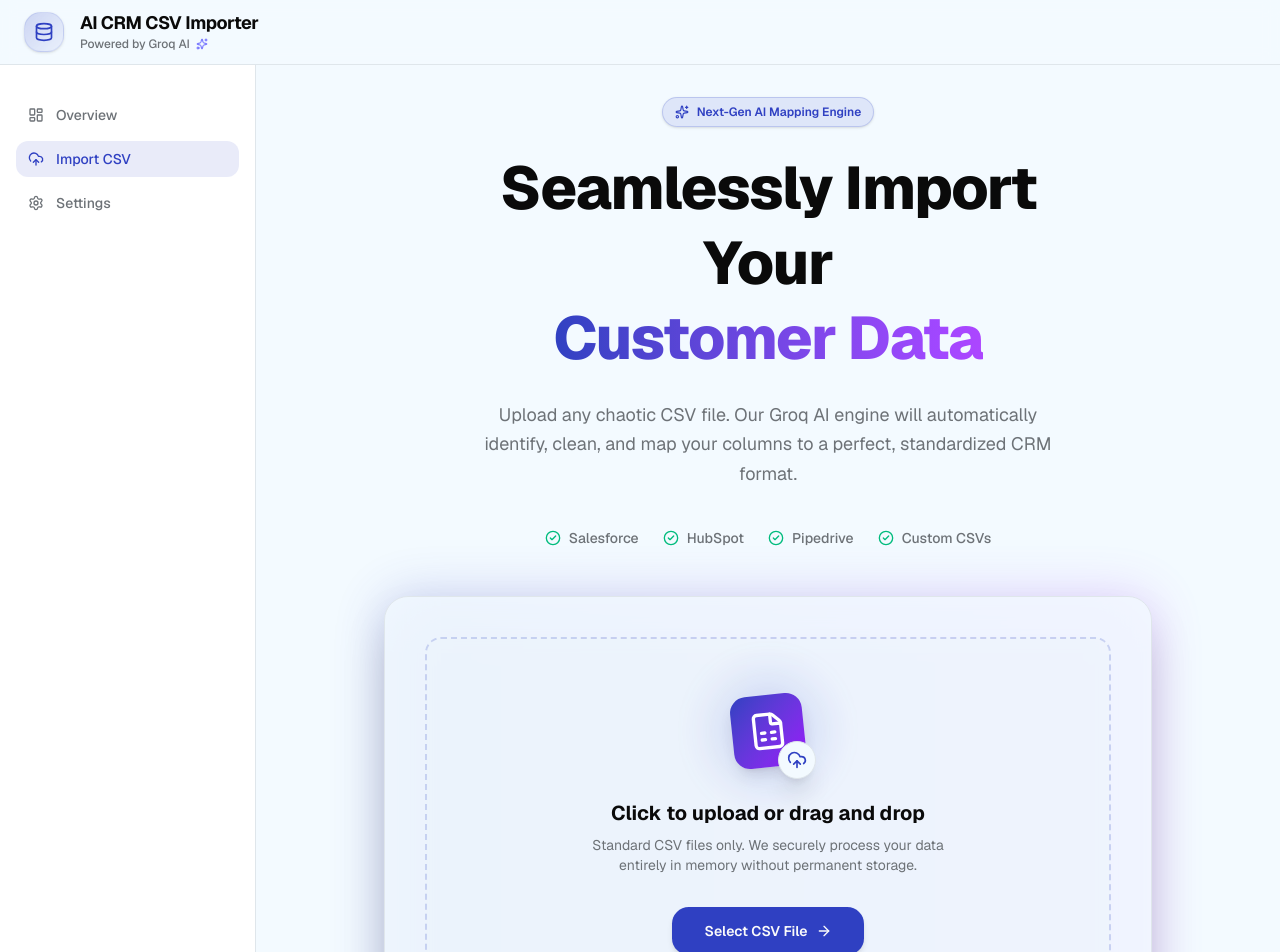
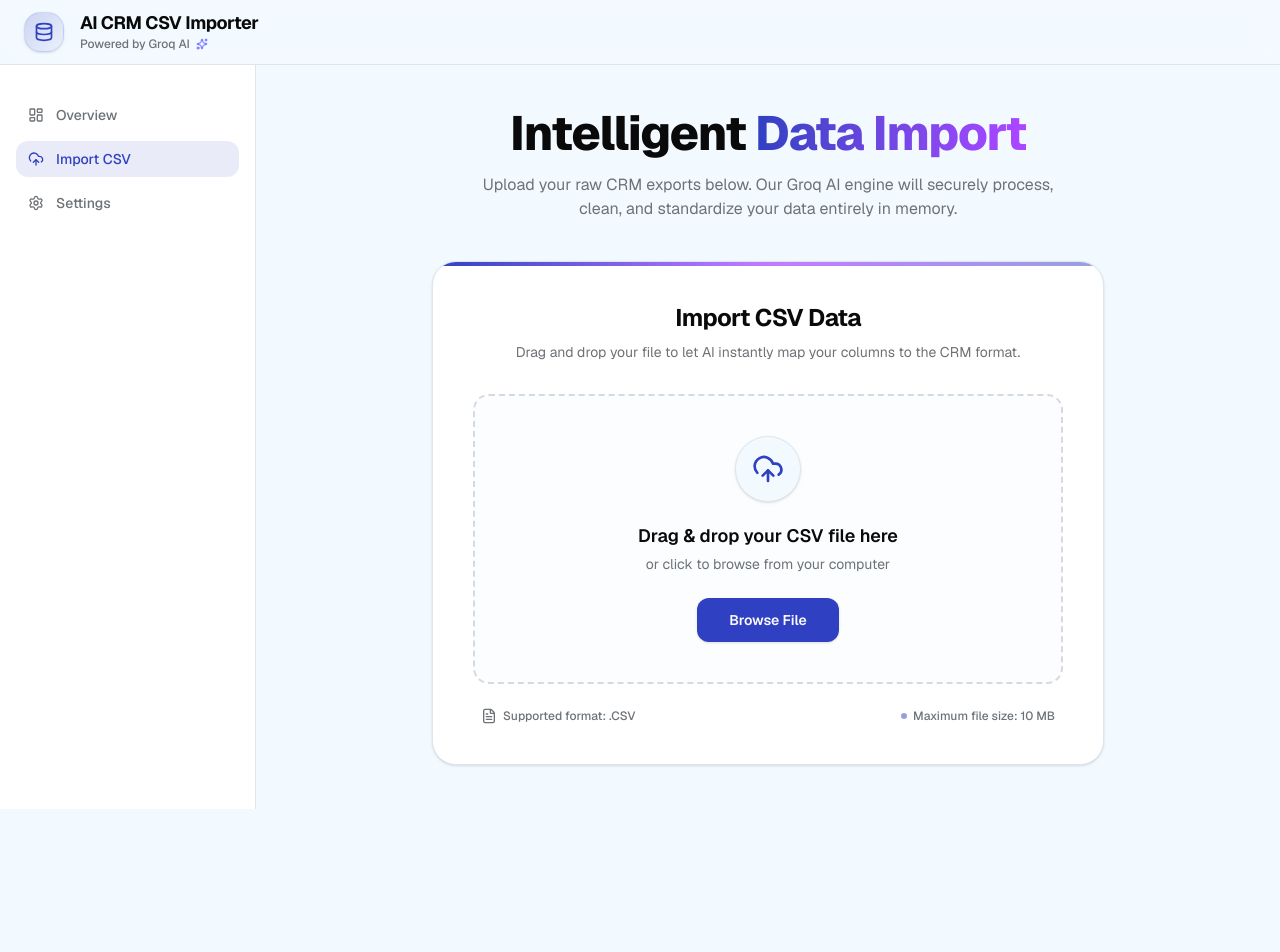
Before and after one commit to Mayankkvv/AI-CRM-CSV-Importer, a Next.js app in the folder frontend/: page / in a window 1280 px wide. Shown: the top 952 px of the page. After the commit the page ends 809 px from the top, so only its background shows below. Built offline with nearby package versions, Linux system fonts and the light colour scheme.

Commit message:
feat: build upload card interface

```diff
--- a/frontend/src/app/page.tsx
+++ b/frontend/src/app/page.tsx
@@ -1,88 +1,22 @@
 import React from 'react';
-import { UploadCloud, FileSpreadsheet, CheckCircle2, ArrowRight, Sparkles } from 'lucide-react';
+import UploadCard from '@/components/UploadCard';
 
 export default function Home() {
   return (
     <div className="flex flex-col items-center justify-center min-h-[85vh] animate-in fade-in slide-in-from-bottom-8 duration-1000">
 
-      {/* 1. Hero Text Section */}
+      {/* Hero Text Section */}
       <div className="text-center max-w-2xl mx-auto mb-10">
-        <div className="inline-flex items-center gap-2 px-3 py-1.5 rounded-full bg-primary/10 text-primary text-xs font-semibold mb-6 border border-primary/20 shadow-sm">
-          <Sparkles className="w-3.5 h-3.5" />
-          <span>Next-Gen AI Mapping Engine</span>
-        </div>
-
-        <h1 className="text-4xl md:text-6xl font-extrabold tracking-tight text-foreground mb-6 leading-tight">
-          Seamlessly Import Your <br className="hidden sm:block" />
-          <span className="text-transparent bg-clip-text bg-gradient-to-r from-primary to-purple-500">
-            Customer Data
-          </span>
+        <h1 className="text-3xl md:text-5xl font-extrabold tracking-tight text-foreground mb-4">
+          Intelligent <span className="text-transparent bg-clip-text bg-gradient-to-r from-primary to-purple-500">Data Import</span>
         </h1>
-
-        <p className="text-lg text-muted-foreground max-w-xl mx-auto leading-relaxed">
-          Upload any chaotic CSV file. Our Groq AI engine will automatically identify, clean, and map your columns to a perfect, standardized CRM format.
+        <p className="text-base text-muted-foreground max-w-xl mx-auto">
+          Upload your raw CRM exports below. Our Groq AI engine will securely process, clean, and standardize your data entirely in memory.
         </p>
       </div>
 
-      {/* 2. Supported Sources / Trust Badges */}
-      <div className="flex flex-wrap justify-center gap-6 mb-12 text-sm font-medium text-muted-foreground">
-        <div className="flex items-center gap-2">
-          <CheckCircle2 className="w-4 h-4 text-emerald-500" /> Salesforce
-        </div>
-        <div className="flex items-center gap-2">
-          <CheckCircle2 className="w-4 h-4 text-emerald-500" /> HubSpot
-        </div>
-        <div className="flex items-center gap-2">
-          <CheckCircle2 className="w-4 h-4 text-emerald-500" /> Pipedrive
-        </div>
-        <div className="flex items-center gap-2">
-          <CheckCircle2 className="w-4 h-4 text-emerald-500" /> Custom CSVs
-        </div>
-      </div>
-
-      {/* 3. Glassmorphism Upload Card */}
-      <div className="w-full max-w-3xl relative group">
-
-        {/* Background Ambient Glow */}
-        <div className="absolute -inset-1 bg-gradient-to-r from-primary to-purple-500 rounded-[2rem] blur-xl opacity-20 group-hover:opacity-40 transition duration-700"></div>
-
-        {/* The Glass Card Surface */}
-        <div className="relative bg-background/80 backdrop-blur-xl border border-border shadow-2xl rounded-3xl p-6 md:p-10 text-center">
-
-          {/* Dashed Drop Zone */}
-          <div className="border-2 border-dashed border-primary/20 rounded-2xl p-10 flex flex-col items-center justify-center bg-muted/30 hover:bg-muted/50 transition-colors cursor-pointer group/dropzone">
-
-            {/* 4. Beautiful Illustration Placeholder */}
-            <div className="relative mb-8 mt-4">
-              {/* Inner Glow */}
-              <div className="absolute -inset-4 bg-primary/20 rounded-full blur-xl animate-pulse"></div>
-
-              {/* Spreadsheet Icon */}
-              <div className="bg-gradient-to-br from-primary to-purple-600 text-white p-4 rounded-2xl shadow-lg relative z-10 transform -rotate-6 group-hover/dropzone:rotate-0 transition-transform duration-500">
-                <FileSpreadsheet className="w-10 h-10" />
-              </div>
-
-              {/* Layered Upload Badge */}
-              <div className="absolute -bottom-3 -right-3 bg-background p-2 rounded-full shadow-xl border border-border z-20">
-                <UploadCloud className="w-5 h-5 text-primary" />
-              </div>
-            </div>
-
-            {/* Upload Call to Action */}
-            <h3 className="text-xl font-bold mb-2 text-foreground">Click to upload or drag and drop</h3>
-            <p className="text-sm text-muted-foreground mb-8 max-w-sm">
-              Standard CSV files only. We securely process your data entirely in memory without permanent storage.
-            </p>
-
-            {/* Premium Button */}
-            <button className="inline-flex items-center justify-center rounded-xl text-sm font-semibold transition-all focus-visible:outline-none focus-visible:ring-2 focus-visible:ring-ring disabled:pointer-events-none disabled:opacity-50 bg-primary text-primary-foreground hover:bg-primary/90 hover:shadow-lg hover:shadow-primary/25 h-12 px-8 gap-2 shadow-md">
-              Select CSV File
-              <ArrowRight className="w-4 h-4" />
-            </button>
-
-          </div>
-        </div>
-      </div>
+      {/* Render our newly created modular component */}
+      <UploadCard />
 
     </div>
   );
--- /dev/null
+++ b/frontend/src/components/UploadCard.tsx
@@ -0,0 +1,62 @@
+import React from 'react';
+import { UploadCloud, FileText } from 'lucide-react';
+
+export default function UploadCard() {
+  return (
+    <div className="w-full max-w-2xl mx-auto">
+      {/* Main Card Container */}
+      <div className="relative group rounded-3xl bg-card border shadow-sm transition-all hover:shadow-md overflow-hidden">
+
+        {/* Subtle top gradient accent bar */}
+        <div className="absolute top-0 inset-x-0 h-1 bg-gradient-to-r from-primary via-purple-400 to-primary/50"></div>
+
+        <div className="p-8 md:p-10">
+
+          {/* Card Header */}
+          <div className="text-center mb-8">
+            <h2 className="text-2xl font-bold tracking-tight text-foreground">Import CSV Data</h2>
+            <p className="text-muted-foreground mt-2 text-sm">
+              Drag and drop your file to let AI instantly map your columns to the CRM format.
+            </p>
+          </div>
+
+          {/* Drag & Drop Zone */}
+          <div className="relative border-2 border-dashed border-muted-foreground/25 rounded-2xl p-10 flex flex-col items-center justify-center bg-muted/20 hover:bg-muted/40 hover:border-primary/50 transition-all duration-300 cursor-pointer group/dropzone">
+
+            {/* Animated Icon */}
+            <div className="bg-background p-4 rounded-full shadow-sm border mb-5 group-hover/dropzone:scale-110 group-hover/dropzone:shadow-md transition-all duration-300">
+              <UploadCloud className="w-8 h-8 text-primary" />
+            </div>
+
+            {/* Drop Instructions */}
+            <h3 className="text-lg font-semibold text-foreground mb-1">
+              Drag & drop your CSV file here
+            </h3>
+            <p className="text-sm text-muted-foreground mb-6">
+              or click to browse from your computer
+            </p>
+
+            {/* Primary Action Button */}
+            <button className="inline-flex items-center justify-center rounded-lg text-sm font-semibold transition-all bg-primary text-primary-foreground hover:bg-primary/90 hover:scale-[1.02] active:scale-100 h-11 px-8 shadow-sm">
+              Browse File
+            </button>
+
+          </div>
+
+          {/* File Requirements Footer */}
+          <div className="mt-6 flex flex-col sm:flex-row items-center justify-between text-xs font-medium text-muted-foreground px-2">
+            <div className="flex items-center gap-1.5">
+              <FileText className="w-4 h-4" />
+              Supported format: .CSV
+            </div>
+            <div className="flex items-center gap-1.5 mt-2 sm:mt-0">
+              <span className="w-1.5 h-1.5 rounded-full bg-primary/50"></span>
+              Maximum file size: 10 MB
+            </div>
+          </div>
+
+        </div>
+      </div>
+    </div>
+  );
+}
```
